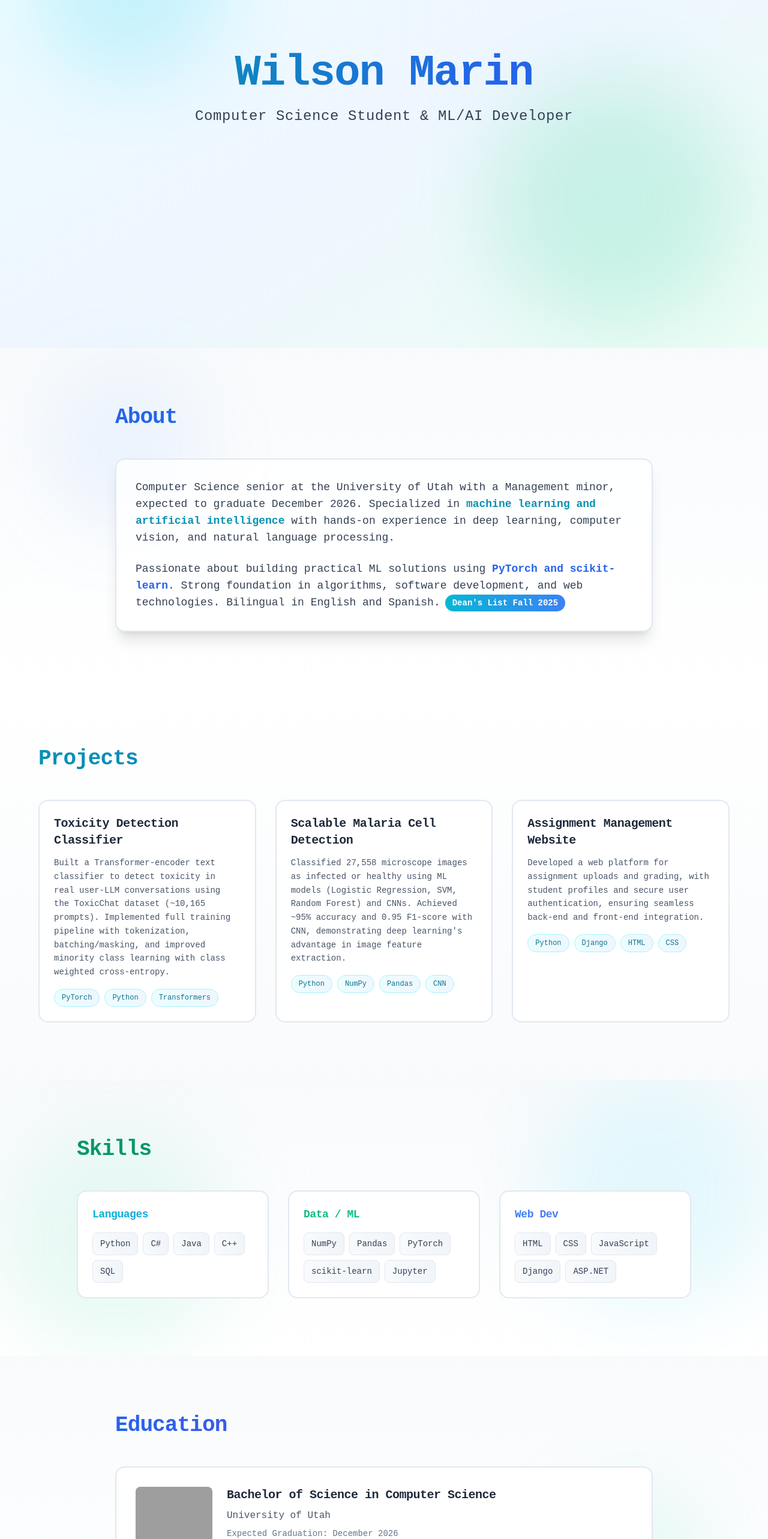
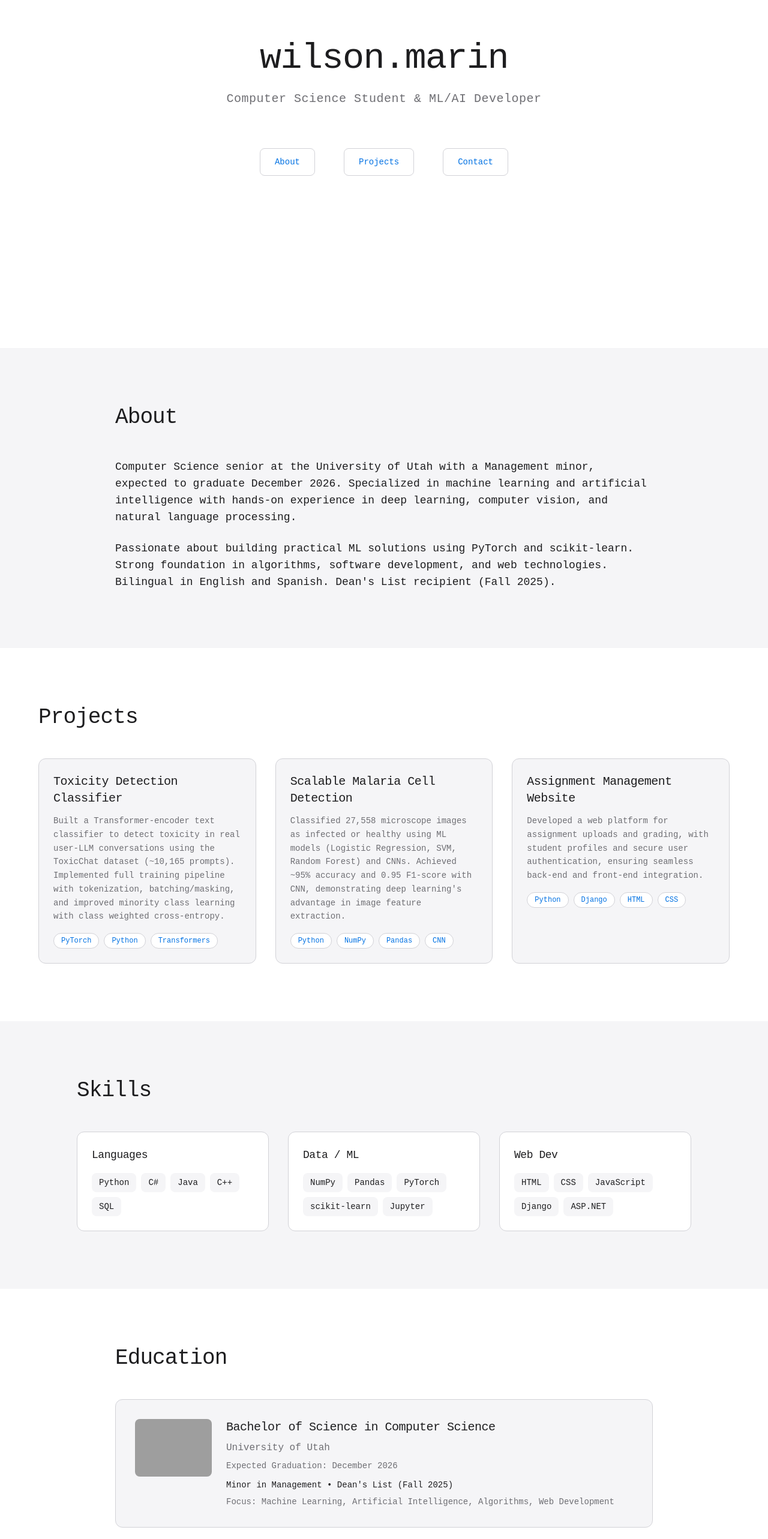
Before and after one commit to felipemarin-16/Portfolio, a Next.js app: page / in a window 1280 px wide. Shown: the part 220-2785 px from the top of the page at 60% size. Built offline with nearby package versions, Linux system fonts and the light colour scheme; grey boxes are pictures that could not be loaded.

Commit message:
Updated index.txt

```diff
--- a/app/globals.css
+++ b/app/globals.css
@@ -22,54 +22,7 @@
     }
   }
 
-  @keyframes float {
-    0%, 100% {
-      transform: translate(0, 0) scale(1);
-    }
-    33% {
-      transform: translate(30px, -30px) scale(1.1);
-    }
-    66% {
-      transform: translate(-20px, 20px) scale(0.9);
-    }
-  }
-
-  @keyframes float-delayed {
-    0%, 100% {
-      transform: translate(0, 0) scale(1);
-    }
-    33% {
-      transform: translate(-30px, 30px) scale(1.1);
-    }
-    66% {
-      transform: translate(20px, -20px) scale(0.9);
-    }
-  }
-
-  @keyframes gradient {
-    0%, 100% {
-      background-size: 200% 200%;
-      background-position: left center;
-    }
-    50% {
-      background-size: 200% 200%;
-      background-position: right center;
-    }
-  }
-
   .animate-blink {
     animation: blink 1s infinite;
   }
-
-  .animate-float {
-    animation: float 20s ease-in-out infinite;
-  }
-
-  .animate-float-delayed {
-    animation: float-delayed 25s ease-in-out infinite;
-  }
-
-  .animate-gradient {
-    animation: gradient 8s ease infinite;
-  }
 }
--- a/src/components/About.tsx
+++ b/src/components/About.tsx
@@ -1,21 +1,20 @@
 const About = () => {
   return (
-    <section id="about" className="py-24 px-10 bg-gradient-to-b from-slate-50 to-white relative">
-      <div className="absolute top-10 left-20 w-64 h-64 bg-blue-400/10 rounded-full blur-3xl"></div>
-      <div className="max-w-4xl mx-auto relative z-10">
-        <h2 className="text-3xl md:text-4xl font-bold bg-gradient-to-r from-blue-600 to-cyan-600 bg-clip-text text-transparent mb-12 tracking-tight">
+    <section id="about" className="py-24 px-10 bg-[#f5f5f7]">
+      <div className="max-w-4xl mx-auto">
+        <h2 className="text-3xl md:text-4xl font-normal text-[#1d1d1f] mb-12 tracking-tight">
           About
         </h2>
-        <div className="space-y-6 p-8 bg-white/80 backdrop-blur-sm rounded-2xl border-2 border-slate-200 shadow-xl hover:shadow-2xl transition-shadow duration-500">
-          <p className="text-base md:text-lg text-slate-700 leading-relaxed">
+        <div className="space-y-6">
+          <p className="text-base md:text-lg text-[#1d1d1f] leading-relaxed">
             Computer Science senior at the University of Utah with a Management minor, expected to graduate
-            December 2026. Specialized in <span className="font-semibold text-cyan-600">machine learning and artificial intelligence</span> with hands-on experience
+            December 2026. Specialized in machine learning and artificial intelligence with hands-on experience
             in deep learning, computer vision, and natural language processing.
           </p>
-          <p className="text-base md:text-lg text-slate-700 leading-relaxed">
-            Passionate about building practical ML solutions using <span className="font-semibold text-blue-600">PyTorch and scikit-learn</span>. Strong foundation
+          <p className="text-base md:text-lg text-[#1d1d1f] leading-relaxed">
+            Passionate about building practical ML solutions using PyTorch and scikit-learn. Strong foundation
             in algorithms, software development, and web technologies. Bilingual in English and Spanish.
-            <span className="inline-block ml-2 px-3 py-1 bg-gradient-to-r from-cyan-500 to-blue-500 text-white text-sm font-semibold rounded-full">Dean's List Fall 2025</span>
+            Dean's List recipient (Fall 2025).
           </p>
         </div>
       </div>
--- a/src/components/Contact.tsx
+++ b/src/components/Contact.tsx
@@ -1,20 +1,18 @@
 const Contact = () => {
   return (
-    <section id="contact" className="py-24 px-10 bg-gradient-to-b from-white to-cyan-50 relative overflow-hidden">
-      <div className="absolute top-20 right-20 w-96 h-96 bg-cyan-400/20 rounded-full blur-3xl animate-float"></div>
-      <div className="absolute bottom-20 left-20 w-96 h-96 bg-blue-400/20 rounded-full blur-3xl animate-float-delayed"></div>
-      <div className="max-w-3xl mx-auto relative z-10">
-        <h2 className="text-3xl md:text-4xl font-bold bg-gradient-to-r from-cyan-600 to-blue-600 bg-clip-text text-transparent mb-12 tracking-tight text-center">
+    <section id="contact" className="py-24 px-10 bg-[#f5f5f7]">
+      <div className="max-w-3xl mx-auto">
+        <h2 className="text-3xl md:text-4xl font-normal text-[#1d1d1f] mb-12 tracking-tight text-center">
           Get In Touch
         </h2>
         <div className="text-center">
-          <p className="text-base md:text-lg text-slate-700 mb-10 font-medium">
+          <p className="text-base md:text-lg text-[#6e6e73] mb-10">
             Open to new opportunities and collaborations. Feel free to reach out.
           </p>
           <div className="flex gap-6 justify-center flex-wrap">
             <a
               href="mailto:felipe.marin.1697@gmail.com"
-              className="px-8 py-4 bg-gradient-to-r from-cyan-500 to-blue-500 text-white text-sm font-semibold rounded-xl transition-all duration-300 hover:shadow-2xl hover:shadow-cyan-500/50 hover:-translate-y-1 hover:scale-105"
+              className="px-8 py-3 bg-[#0071e3] text-white text-sm rounded-lg transition-all duration-300 hover:bg-[#0077ed] hover:shadow-lg hover:-translate-y-0.5"
             >
               Email
             </a>
@@ -22,15 +20,15 @@ const Contact = () => {
               href="https://www.linkedin.com/in/wilson-marin-107a9017b"
               target="_blank"
               rel="noopener noreferrer"
-              className="px-8 py-4 bg-white text-cyan-600 text-sm font-semibold rounded-xl border-2 border-cyan-500 transition-all duration-300 hover:bg-cyan-50 hover:shadow-2xl hover:shadow-blue-500/50 hover:-translate-y-1 hover:scale-105"
+              className="px-8 py-3 bg-white text-[#0071e3] text-sm rounded-lg border border-[#d2d2d7] transition-all duration-300 hover:bg-[#f5f5f7] hover:shadow-lg hover:-translate-y-0.5"
             >
               LinkedIn
             </a>
           </div>
         </div>
       </div>
-      <footer className="mt-20 text-center relative z-10">
-        <p className="text-sm text-slate-600 font-medium">© 2026 Built with Next.js & Tailwind CSS</p>
+      <footer className="mt-20 text-center">
+        <p className="text-sm text-[#6e6e73]">© 2026 Built with Next.js & Tailwind CSS</p>
       </footer>
     </section>
   )
--- a/src/components/Education.tsx
+++ b/src/components/Education.tsx
@@ -2,34 +2,28 @@ import Image from 'next/image'
 
 const Education = () => {
   return (
-    <section id="education" className="py-24 px-10 bg-gradient-to-b from-slate-50 to-white relative">
-      <div className="absolute bottom-0 right-20 w-72 h-72 bg-emerald-400/10 rounded-full blur-3xl"></div>
-      <div className="max-w-4xl mx-auto relative z-10">
-        <h2 className="text-3xl md:text-4xl font-bold bg-gradient-to-r from-blue-600 to-violet-600 bg-clip-text text-transparent mb-12 tracking-tight">
+    <section id="education" className="py-24 px-10 bg-white">
+      <div className="max-w-4xl mx-auto">
+        <h2 className="text-3xl md:text-4xl font-normal text-[#1d1d1f] mb-12 tracking-tight">
           Education
         </h2>
-        <div className="group bg-white p-8 rounded-2xl border-2 border-slate-200 hover:border-blue-400 flex flex-col md:flex-row gap-6 items-start transition-all duration-500 hover:shadow-2xl hover:shadow-blue-200/50 hover:-translate-y-2">
+        <div className="bg-[#f5f5f7] p-8 rounded-xl border border-[#d2d2d7] flex flex-col md:flex-row gap-6 items-start">
           <img
             src="https://upload.wikimedia.org/wikipedia/commons/3/30/University_of_Utah_horizontal_logo.svg"
             alt="University of Utah"
-            className="w-32 h-24 rounded-lg object-contain transition-transform duration-500 group-hover:scale-110"
+            className="w-32 h-24 rounded-lg object-contain"
           />
           <div className="flex-1">
-            <h3 className="text-xl font-bold text-slate-800 mb-2 tracking-tight group-hover:text-blue-600 transition-colors duration-300">
+            <h3 className="text-xl font-normal text-[#1d1d1f] mb-2 tracking-tight">
               Bachelor of Science in Computer Science
             </h3>
-            <p className="text-base text-slate-600 mb-2 font-medium">University of Utah</p>
-            <p className="text-sm text-slate-500 mb-3 font-medium">Expected Graduation: December 2026</p>
-            <div className="flex flex-wrap gap-2 mb-3">
-              <span className="px-3 py-1 bg-gradient-to-r from-blue-500 to-violet-500 text-white text-xs font-semibold rounded-full">
-                Minor in Management
-              </span>
-              <span className="px-3 py-1 bg-gradient-to-r from-cyan-500 to-blue-500 text-white text-xs font-semibold rounded-full">
-                Dean's List Fall 2025
-              </span>
-            </div>
-            <p className="text-sm text-slate-700 font-medium">
-              Focus: <span className="text-blue-600">Machine Learning</span>, <span className="text-violet-600">Artificial Intelligence</span>, <span className="text-cyan-600">Algorithms</span>, <span className="text-emerald-600">Web Development</span>
+            <p className="text-base text-[#6e6e73] mb-2">University of Utah</p>
+            <p className="text-sm text-[#6e6e73] mb-3">Expected Graduation: December 2026</p>
+            <p className="text-sm text-[#1d1d1f] mb-2">
+              Minor in Management • Dean's List (Fall 2025)
+            </p>
+            <p className="text-sm text-[#6e6e73]">
+              Focus: Machine Learning, Artificial Intelligence, Algorithms, Web Development
             </p>
           </div>
         </div>
--- a/src/components/Hero.tsx
+++ b/src/components/Hero.tsx
@@ -8,7 +8,7 @@ const Hero = () => {
   const [showCursor1, setShowCursor1] = useState(true)
   const [showCursor2, setShowCursor2] = useState(false)
 
-  const fullName = 'Wilson Marin'
+  const fullName = 'wilson.marin'
   const fullTitle = 'Computer Science Student & ML/AI Developer'
 
   useEffect(() => {
@@ -31,29 +31,46 @@ const Hero = () => {
         setShowCursor2(false)
         clearInterval(typeInterval)
       }
-    }, 40)
+    }, 80)
 
     return () => clearInterval(typeInterval)
   }, [])
 
   return (
-    <section className="min-h-screen flex items-center justify-center px-10 py-20 bg-gradient-to-br from-cyan-50 via-blue-50 to-emerald-50 relative overflow-hidden">
-      <div className="absolute inset-0 bg-grid-pattern opacity-5"></div>
-      <div className="absolute top-20 left-10 w-72 h-72 bg-cyan-400/20 rounded-full blur-3xl animate-float"></div>
-      <div className="absolute bottom-20 right-10 w-96 h-96 bg-emerald-400/20 rounded-full blur-3xl animate-float-delayed"></div>
-      <div className="text-center max-w-3xl relative z-10">
-        <h1 className="text-5xl md:text-7xl font-bold bg-gradient-to-r from-cyan-600 via-blue-600 to-emerald-600 bg-clip-text text-transparent mb-5 tracking-tight min-h-[4rem] animate-gradient">
+    <section className="min-h-screen flex items-center justify-center px-10 py-20 bg-white">
+      <div className="text-center max-w-3xl">
+        <h1 className="text-5xl md:text-6xl font-normal text-[#1d1d1f] mb-5 tracking-tight min-h-[4rem]">
           {nameText}
           {showCursor1 && (
-            <span className="inline-block w-0.5 h-12 bg-gradient-to-b from-cyan-600 to-blue-600 ml-1 animate-blink" />
+            <span className="inline-block w-0.5 h-12 bg-[#1d1d1f] ml-1 animate-blink" />
           )}
         </h1>
-        <p className="text-lg md:text-2xl font-light text-slate-700 mb-16 tracking-wide min-h-[2rem]">
+        <p className="text-lg md:text-xl font-light text-[#6e6e73] mb-16 tracking-wide min-h-[2rem]">
           {titleText}
           {showCursor2 && (
-            <span className="inline-block w-0.5 h-6 bg-slate-700 ml-1 animate-blink" />
+            <span className="inline-block w-0.5 h-6 bg-[#6e6e73] ml-1 animate-blink" />
           )}
         </p>
+        <div className="flex gap-10 md:gap-12 justify-center flex-wrap">
+          <a
+            href="#about"
+            className="text-sm font-normal text-[#0071e3] no-underline px-6 py-3 border border-[#d2d2d7] rounded-lg transition-all duration-300 hover:bg-[#0071e3] hover:text-white hover:border-[#0071e3] hover:-translate-y-0.5"
+          >
+            About
+          </a>
+          <a
+            href="#projects"
+            className="text-sm font-normal text-[#0071e3] no-underline px-6 py-3 border border-[#d2d2d7] rounded-lg transition-all duration-300 hover:bg-[#0071e3] hover:text-white hover:border-[#0071e3] hover:-translate-y-0.5"
+          >
+            Projects
+          </a>
+          <a
+            href="#contact"
+            className="text-sm font-normal text-[#0071e3] no-underline px-6 py-3 border border-[#d2d2d7] rounded-lg transition-all duration-300 hover:bg-[#0071e3] hover:text-white hover:border-[#0071e3] hover:-translate-y-0.5"
+          >
+            Contact
+          </a>
+        </div>
       </div>
     </section>
   )
--- a/src/components/Projects.tsx
+++ b/src/components/Projects.tsx
@@ -24,42 +24,33 @@ const projects: Project[] = [
 ]
 
 const Projects = () => {
-  const gradients = [
-    'from-cyan-500 to-blue-500',
-    'from-emerald-500 to-teal-500',
-    'from-blue-500 to-violet-500',
-  ]
-
   return (
-    <section id="projects" className="py-24 px-10 bg-gradient-to-b from-white to-slate-50">
+    <section id="projects" className="py-24 px-10 bg-white">
       <div className="max-w-6xl mx-auto">
-        <h2 className="text-3xl md:text-4xl font-bold bg-gradient-to-r from-cyan-600 to-blue-600 bg-clip-text text-transparent mb-12 tracking-tight">
+        <h2 className="text-3xl md:text-4xl font-normal text-[#1d1d1f] mb-12 tracking-tight">
           Projects
         </h2>
         <div className="grid grid-cols-1 md:grid-cols-2 lg:grid-cols-3 gap-8">
           {projects.map((project, index) => (
             <div
               key={index}
-              className="group p-6 bg-white rounded-2xl border-2 border-slate-200 transition-all duration-500 hover:shadow-2xl hover:shadow-cyan-200/50 hover:-translate-y-2 hover:border-cyan-400 relative overflow-hidden"
+              className="p-6 bg-[#f5f5f7] rounded-xl border border-[#d2d2d7] transition-all duration-300 hover:shadow-lg hover:-translate-y-1"
             >
-              <div className={`absolute inset-0 bg-gradient-to-br ${gradients[index % gradients.length]} opacity-0 group-hover:opacity-5 transition-opacity duration-500`}></div>
-              <div className="relative z-10">
-                <h3 className="text-xl font-semibold text-slate-800 mb-3 tracking-tight group-hover:text-cyan-600 transition-colors duration-300">
+              <h3 className="text-xl font-normal text-[#1d1d1f] mb-3 tracking-tight">
                 {project.title}
               </h3>
-                <p className="text-sm text-slate-600 mb-4 leading-relaxed">
+              <p className="text-sm text-[#6e6e73] mb-4 leading-relaxed">
                 {project.description}
               </p>
               <div className="flex flex-wrap gap-2">
                 {project.tech.map((tech, i) => (
                   <span
                     key={i}
-                      className="px-3 py-1.5 bg-gradient-to-r from-cyan-50 to-blue-50 text-cyan-700 text-xs font-medium rounded-full border border-cyan-200 hover:scale-110 transition-transform duration-200"
+                    className="px-3 py-1 bg-white text-[#0071e3] text-xs rounded-full border border-[#d2d2d7]"
                   >
                     {tech}
                   </span>
                 ))}
-                </div>
               </div>
             </div>
           ))}
--- a/src/components/Skills.tsx
+++ b/src/components/Skills.tsx
@@ -5,31 +5,23 @@ const skills = {
 }
 
 const Skills = () => {
-  const categoryColors = {
-    'Languages': 'from-cyan-500 to-blue-500',
-    'Data / ML': 'from-emerald-500 to-teal-500',
-    'Web Dev': 'from-blue-500 to-violet-500'
-  }
-
   return (
-    <section id="skills" className="py-24 px-10 bg-gradient-to-b from-slate-50 to-white relative overflow-hidden">
-      <div className="absolute top-0 right-0 w-96 h-96 bg-cyan-400/10 rounded-full blur-3xl"></div>
-      <div className="absolute bottom-0 left-0 w-96 h-96 bg-emerald-400/10 rounded-full blur-3xl"></div>
-      <div className="max-w-5xl mx-auto relative z-10">
-        <h2 className="text-3xl md:text-4xl font-bold bg-gradient-to-r from-emerald-600 to-teal-600 bg-clip-text text-transparent mb-12 tracking-tight">
+    <section id="skills" className="py-24 px-10 bg-[#f5f5f7]">
+      <div className="max-w-5xl mx-auto">
+        <h2 className="text-3xl md:text-4xl font-normal text-[#1d1d1f] mb-12 tracking-tight">
           Skills
         </h2>
         <div className="grid grid-cols-1 md:grid-cols-3 gap-8">
           {Object.entries(skills).map(([category, items]) => (
-            <div key={category} className="group bg-white p-6 rounded-2xl border-2 border-slate-200 hover:border-emerald-400 transition-all duration-500 hover:shadow-2xl hover:shadow-emerald-200/50 hover:-translate-y-2">
-              <h3 className={`text-lg font-bold bg-gradient-to-r ${categoryColors[category as keyof typeof categoryColors]} bg-clip-text text-transparent mb-4 tracking-tight`}>
+            <div key={category} className="bg-white p-6 rounded-xl border border-[#d2d2d7]">
+              <h3 className="text-lg font-normal text-[#1d1d1f] mb-4 tracking-tight">
                 {category}
               </h3>
               <div className="flex flex-wrap gap-2">
                 {items.map((skill, index) => (
                   <span
                     key={index}
-                    className="px-3 py-2 bg-gradient-to-r from-slate-50 to-slate-100 text-slate-700 text-sm font-medium rounded-lg hover:scale-110 hover:shadow-md transition-all duration-200 cursor-default border border-slate-200"
+                    className="px-3 py-1.5 bg-[#f5f5f7] text-[#1d1d1f] text-sm rounded-lg"
                   >
                     {skill}
                   </span>
```
Also changed, not shown: 3 other files (tests, documents, lock files or other folders). Lines whose indentation alone changed are shown as unchanged.
